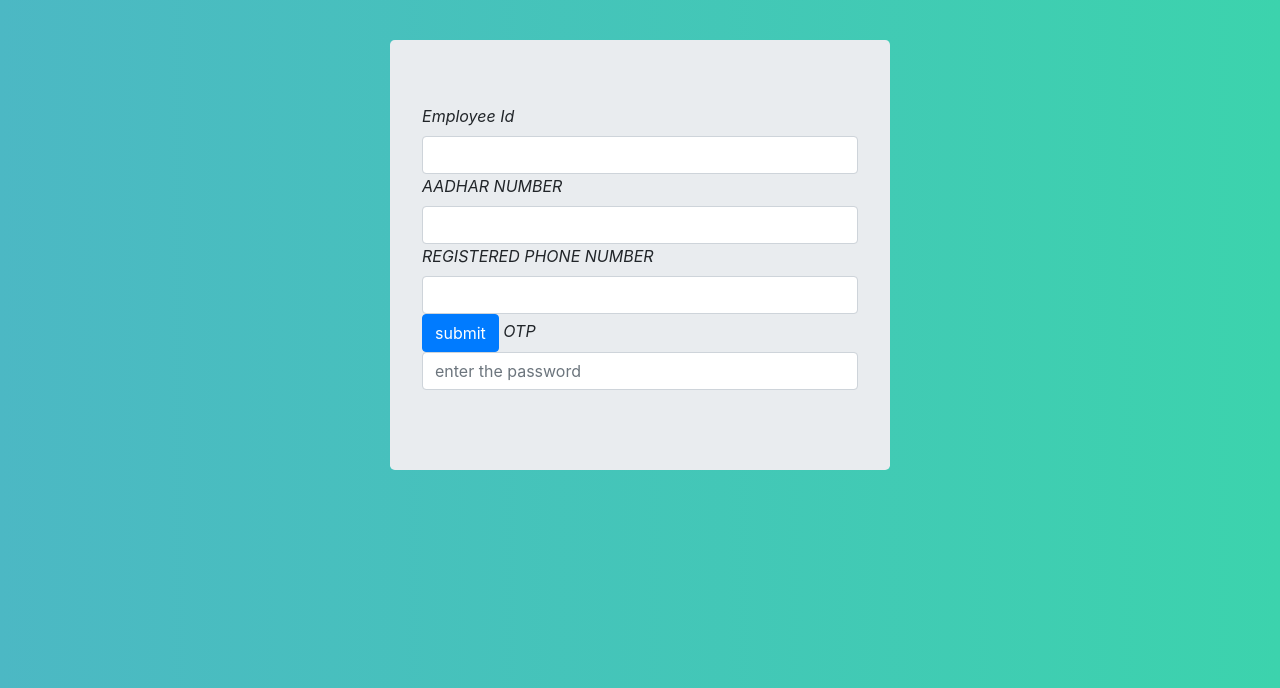
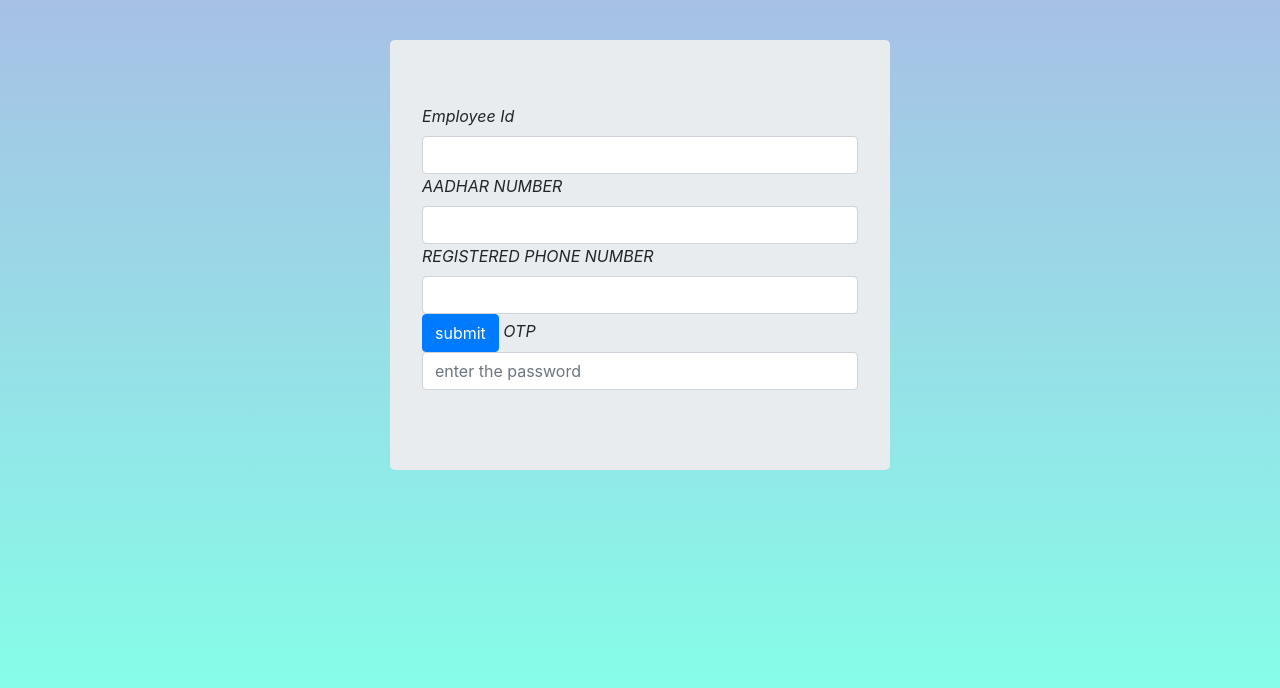
Before and after one commit to Pravallika-github/react-js-by-41, a plain HTML site: page login2.html in a window 1280 px wide. Shown: the part 112-800 px from the top of the page. Drawn offline with nearby package versions, Linux system fonts and the light colour scheme.

Commit message:
Update login2.html

```diff
--- a/login2.html
+++ b/login2.html
@@ -18,9 +18,10 @@
 		margin-bottom: auto;
 	}
 	body{
-		background: #4CB8C4;  /* fallback for old browsers */
-background: -webkit-linear-gradient(to left, #3CD3AD, #4CB8C4);  /* Chrome 10-25, Safari 5.1-6 */
-background: linear-gradient(to left, #3CD3AD, #4CB8C4); /* W3C, IE 10+/ Edge, Firefox 16+, Chrome 26+, Opera 12+, Safari 7+ */
+		background: #acb6e5;  /* fallback for old browsers */
+background: -webkit-linear-gradient(to top, #86fde8, #acb6e5);  /* Chrome 10-25, Safari 5.1-6 */
+background: linear-gradient(to top, #86fde8, #acb6e5); /* W3C, IE 10+/ Edge, Firefox 16+, Chrome 26+, Opera 12+, Safari 7+ */
+
 
 	}
 	h1{
```
